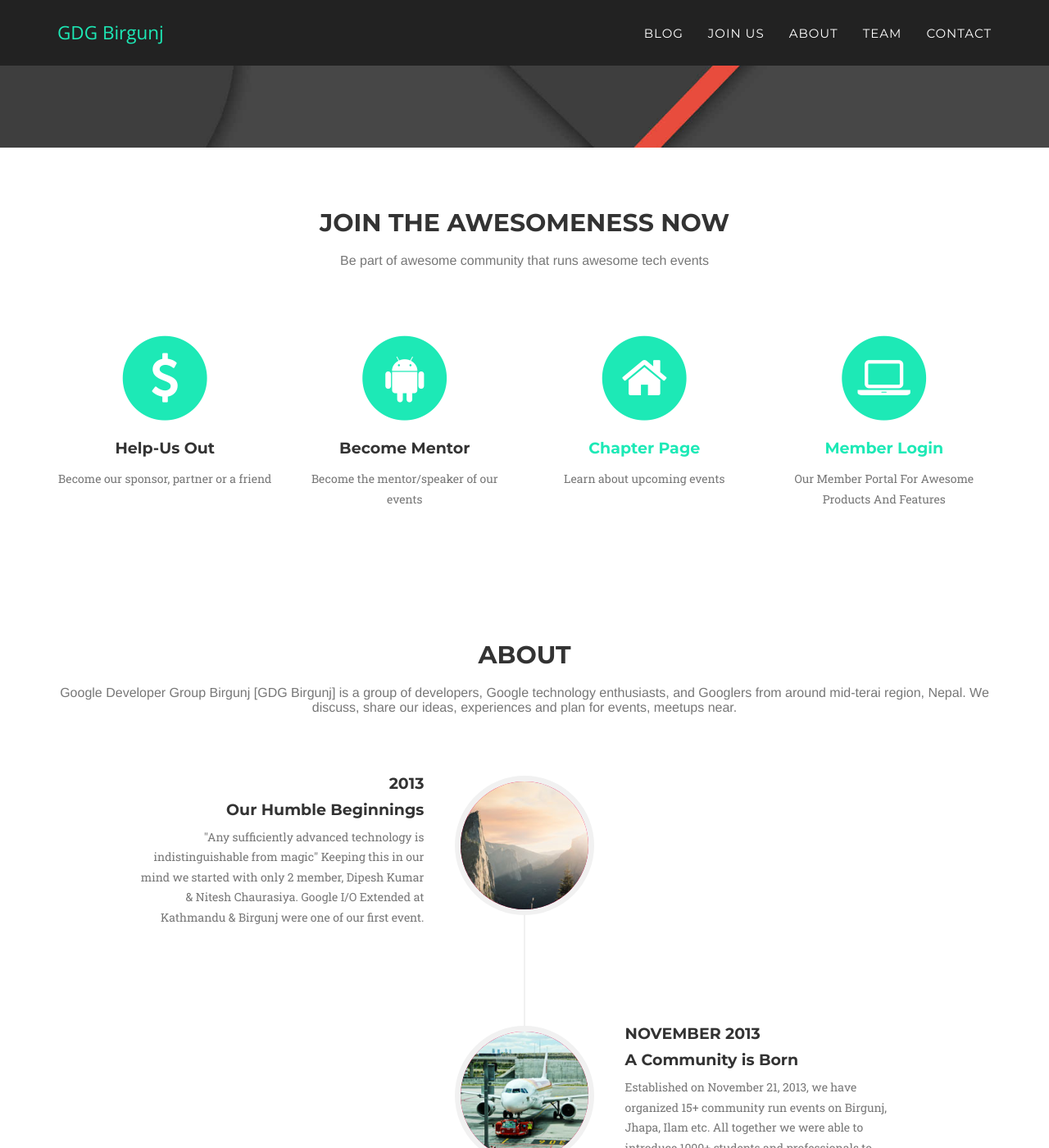
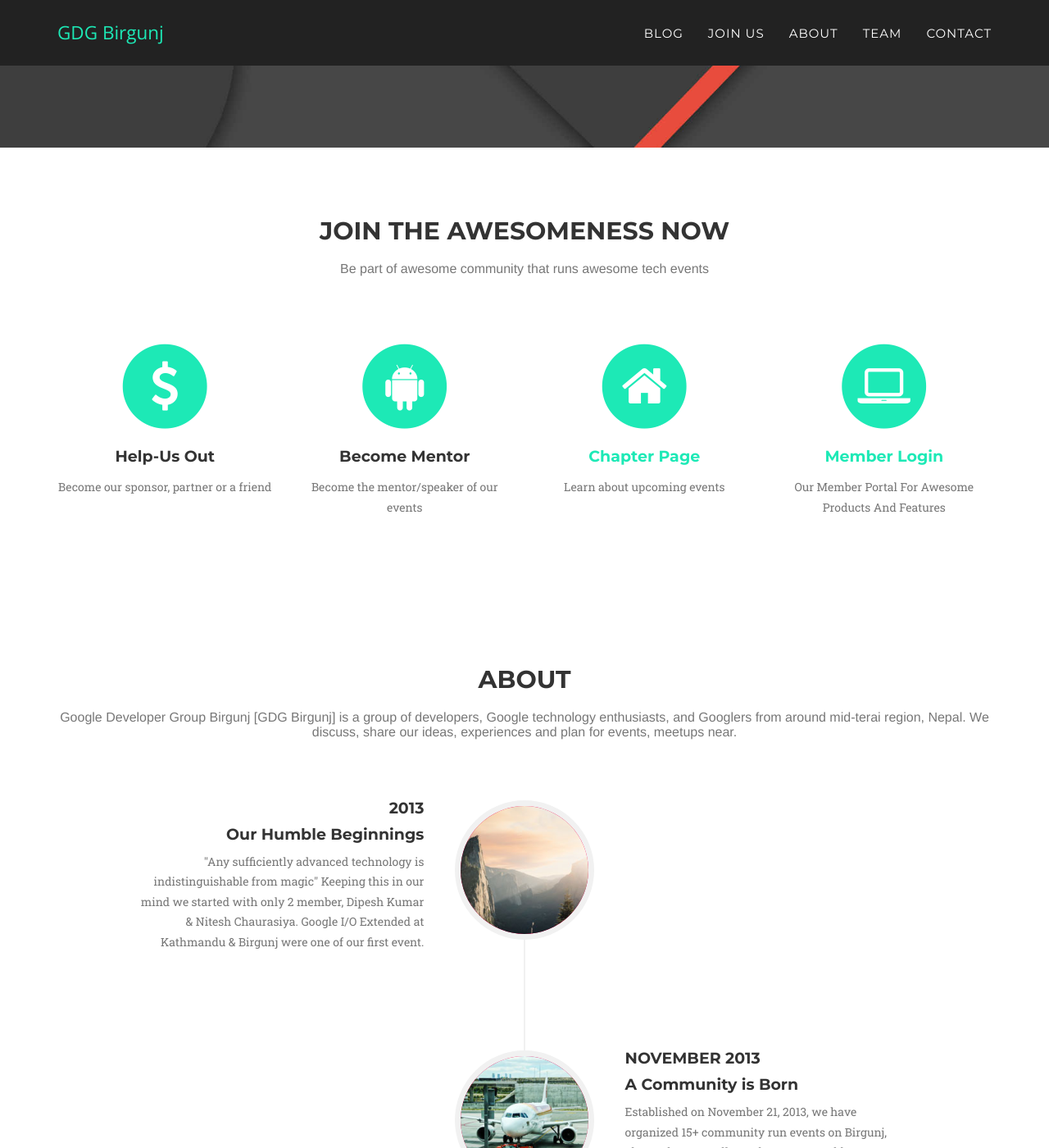
Before and after one commit to gdgbirgunj/gdgbirgunj.org, a Jekyll site: the page built from index.html, in a window 1280 px wide and 1400 px high, scrolled down 550 px. Shown: the whole window at 82% size. Built offline with Jekyll 4.4.1, drawn with Linux system fonts in a browser that asks for light colours; some web fonts are replaced.

```diff
--- a/_includes/css/agency.css
+++ b/_includes/css/agency.css
@@ -341,9 +341,9 @@
 
 }
 
-@media(min-width:700px) {
+@media(min-width:650px) {
     section {
-        padding: 75px 0;
+        padding: 85px 0;
     }
 }
 
```
